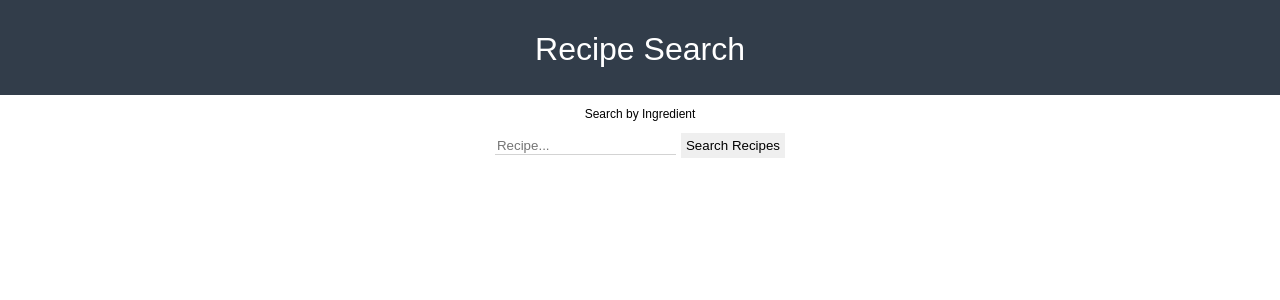
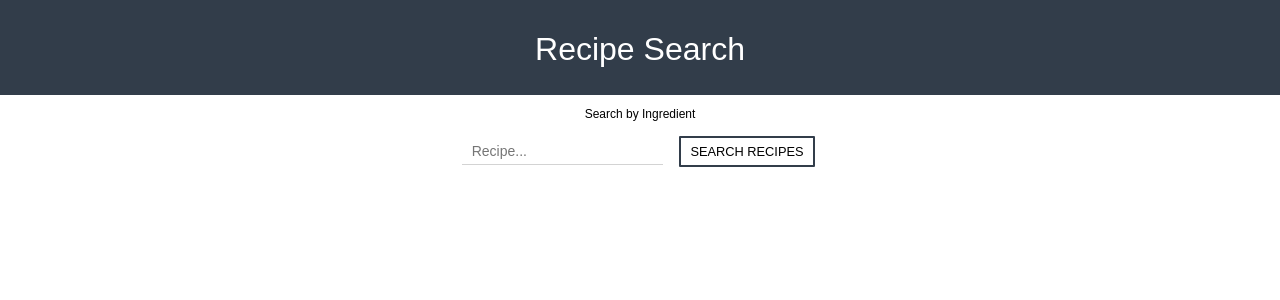
Before and after one commit to BlakeBurbach/react_recipe_app_ts, a React (Create React App) app: page / in a window 1280 px wide. Shown: the top 300 px of the page. Built offline with nearby package versions, Linux system fonts and the light colour scheme.

Commit message:
further styling on recipe cards

```diff
--- a/src/components/RecipeSearchForm/RecipeSearchForm.css
+++ b/src/components/RecipeSearchForm/RecipeSearchForm.css
@@ -1,6 +1,10 @@
 :root {
     --main-input-text: Arial, Helvetica, sans-serif;
     --main-color: rgb(50, 61, 74);
+}
+
+.App__input-form {
+    margin-bottom: 2rem;
 }
 
 .t-input-label {
@@ -9,7 +13,15 @@
     font-weight: 300;
 }
 
+.t-input-text {
+    font-family: var(--main-input-text);
+    font-size: 14px;
+    font-weight: 300;
+}
+
 .input-form__input {
+    background: transparent;
+    padding: 10px 10px 5px 10px;
     border: none;
     border-bottom: 1px solid lightgray;
     margin-right: 5px;
@@ -17,16 +29,24 @@
 
 .t-form-button {
     font-family: var(--main-input-text);
+    font-size: 0.8rem;
+    text-transform: uppercase;
+    font-weight: 500;
 }
 
 .input-form__button {
-    padding: 5px;
     transition: 0.2s;
-    border: none;
+    border: solid 2px var(--main-color);
+    background: transparent;
+    padding: 0.4rem 0.6rem;
+    margin: 0 0.2rem;
+    border-radius: 1px;
+    margin-left: 0.7rem;
 }
 
 .input-form__button:hover {
     transition: 0.2s;
     background-color: var(--main-color);
     color: rgb(255, 255, 255);
+    font-weight: 300;
 }
--- a/src/components/Recipes/Recipes.css
+++ b/src/components/Recipes/Recipes.css
@@ -1,13 +1,6 @@
-.recipe_buttons {
-    border: solid 2px #3f3f3f;
-    background: transparent;
-    padding: 0.4rem 0.6rem;
-    margin: 0 0.2rem;
-    border-radius: 1px;
-    font-size: 0.8rem;
-    text-transform: uppercase;
-    font-weight: 500;
-    margin-left: 0.7rem;
+:root {
+    --main-input-text: Arial, Helvetica, sans-serif;
+    --main-color: rgb(50, 61, 74);
 }
 
 .recipes__card {
@@ -24,12 +17,19 @@
     background-color: #fff;
 }
 
+.recipes__card-img {
+    object-fit: cover;
+    width: 100%;
+    height: 200px;
+}
+
 .recipes__text {
     margin-left: 15px;
 }
 
 .t-recipes__title {
-    color: #3f3f3f;
+    font-family: var(--main-input-text);
+    color: var(--main-color);
     text-transform: uppercase;
     font-size: 1.1rem;
     padding: 1.8rem 0 0.2rem 0;
@@ -42,15 +42,32 @@
     letter-spacing: 2px;
 }
 
-.t-recipes__subtitle span {
+.t-recipes__subtitle-span {
     text-transform: none;
     font-weight: 400;
     font-size: 0.8rem;
     letter-spacing: 1px;
 }
 
-.recipes__img {
-    margin-left: auto;
-    margin-right: auto;
-    height: 50%;
+.t-recipes__button {
+    font-family: var(--main-input-text);
+    font-size: 0.8rem;
+    text-transform: uppercase;
+    font-weight: 500;
 }
+
+.recipes__button {
+    border: solid 2px var(--main-color);
+    background: transparent;
+    padding: 0.4rem 0.6rem;
+    margin: 0 0.2rem;
+    border-radius: 1px;
+    margin-left: 0.7rem;
+}
+
+.recipes__button:hover {
+    transition: 0.2s;
+    background-color: var(--main-color);
+    color: rgb(255, 255, 255);
+    font-weight: 300;
+}
--- a/src/components/Recipes/Recipes.tsx
+++ b/src/components/Recipes/Recipes.tsx
@@ -10,8 +10,11 @@ const Recipes: React.SFC<IRecipesProps> = props => (
         {props.recipes.map((recipe: any) => {
             return (
                 <div className="recipes__card" key={recipe.recipe_id}>
-                    <img className="recipes__img" src={recipe.image_url} alt={recipe.title} />
+                    <img className="recipes__card-img" src={recipe.image_url} alt={recipe.title} />
                     <p className="t-recipes__title recipes__text">{recipe.title}</p>
+                    <p className="t-recipes__subtitle recipes__text">Publisher: <span className="t-recipes__subtitle-span recipes__text">{recipe.publisher}</span>
+                    </p>
+                    <button className="t-recipes__button recipes__button">View Recipe</button>
                 </div>
             );
         })
```
